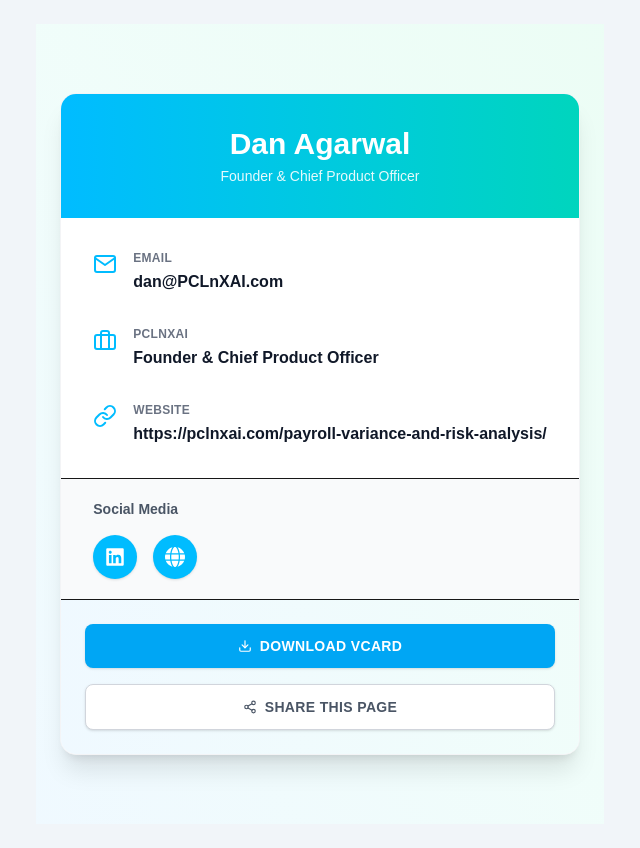
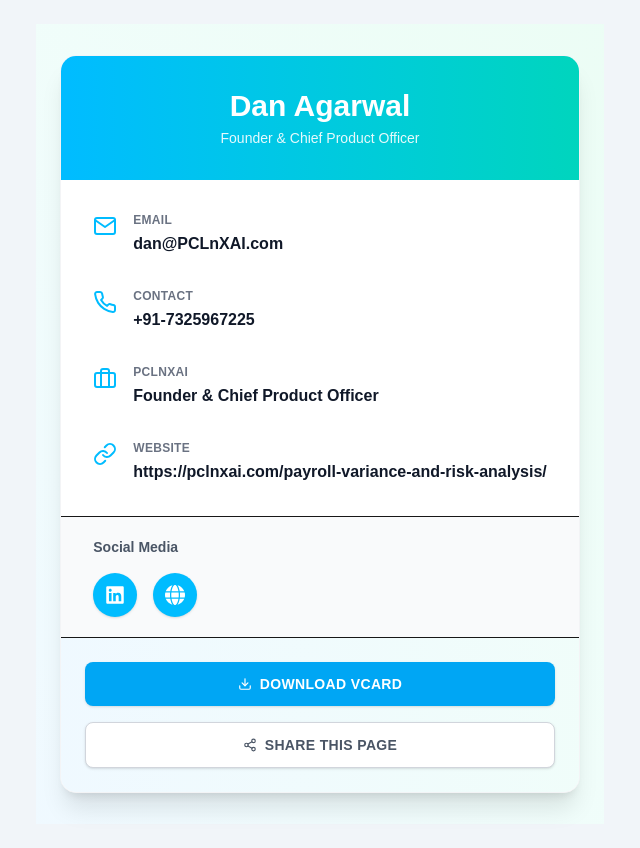
Before and after one commit to alokkumar9019/conatct-card, a Next.js app: page / in a window 1280 px wide. Shown: the whole page, without its empty margins (320-960 px from the left). Built offline with nearby package versions, Linux system fonts and the light colour scheme.

Commit message:
added contact-info

```diff
--- a/src/components/Home.tsx
+++ b/src/components/Home.tsx
@@ -1,6 +1,6 @@
 "use client";
 import React, { useState, useEffect } from "react";
-import {FiMail,FiBriefcase,FiLink,FiShare2,FiDownload,FiX,FiArrowLeft,FiSave,} from "react-icons/fi";
+import {FiMail,FiBriefcase,FiLink,FiShare2,FiDownload,FiX,FiArrowLeft,FiSave,FiPhone} from "react-icons/fi";
 import {FaLinkedin,FaGlobe,FaFacebook,FaXTwitter,FaWhatsapp,} from "react-icons/fa6";
 import { MdEmail } from "react-icons/md";
 import { PiCopySimpleFill } from "react-icons/pi";
@@ -9,6 +9,7 @@
   name: "Dan Agarwal",
   title: "Founder & Chief Product Officer",
   email: "dan@PCLnXAI.com",
+  number: "+91-7325967225",
   company: "PCLnXAI",
   website: "https://pclnxai.com/payroll-variance-and-risk-analysis/",
   linkedin: "https://www.linkedin.com/in/payrollcloud/",
@@ -110,6 +111,12 @@
             value={contactInfo.email}
             href={`mailto:${contactInfo.email}`}
           />
+          <InfoRow
+    icon={<FiPhone />}
+    label="Contact"
+    value={contactInfo.number}
+    href={`tel:${contactInfo.number}`}
+  />
           <InfoRow
             icon={<FiBriefcase />}
             label={contactInfo.company}
```
Also changed, not shown: 1 other file (tests, documents, lock files or other folders).
